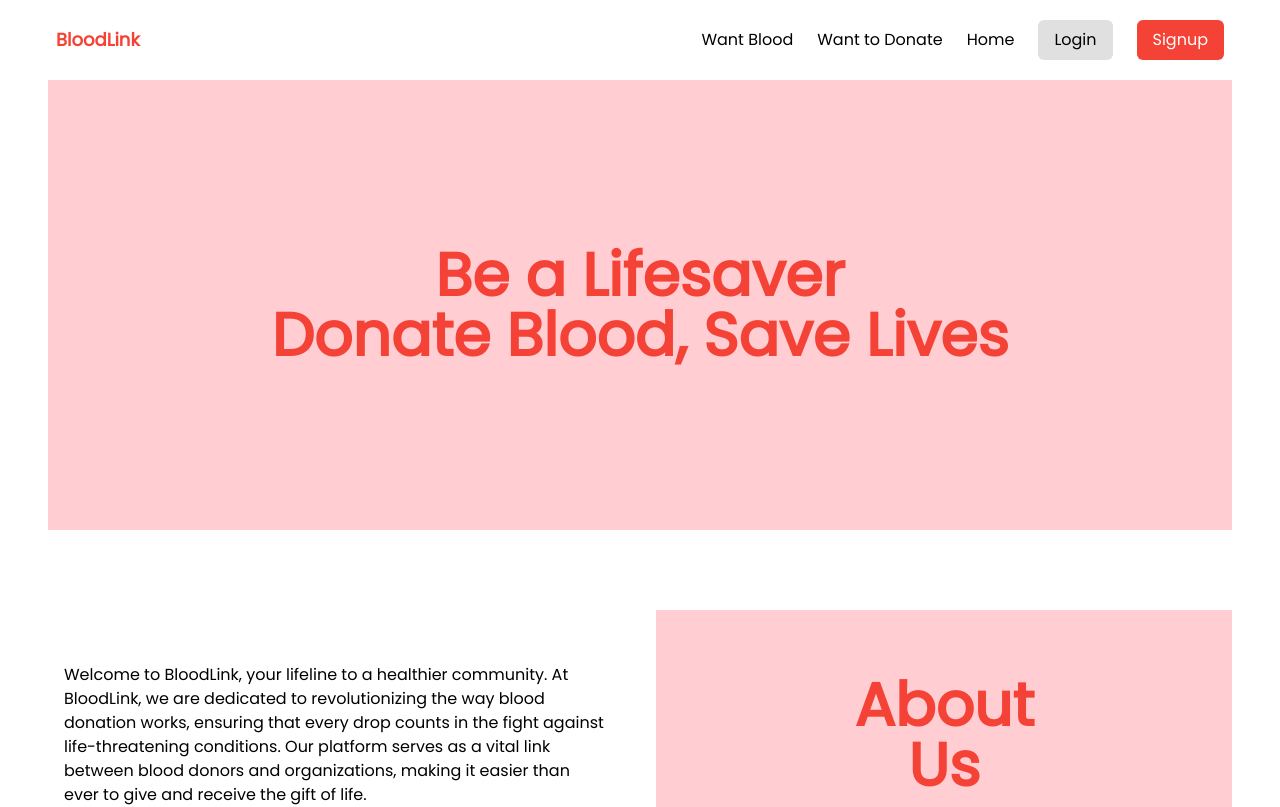
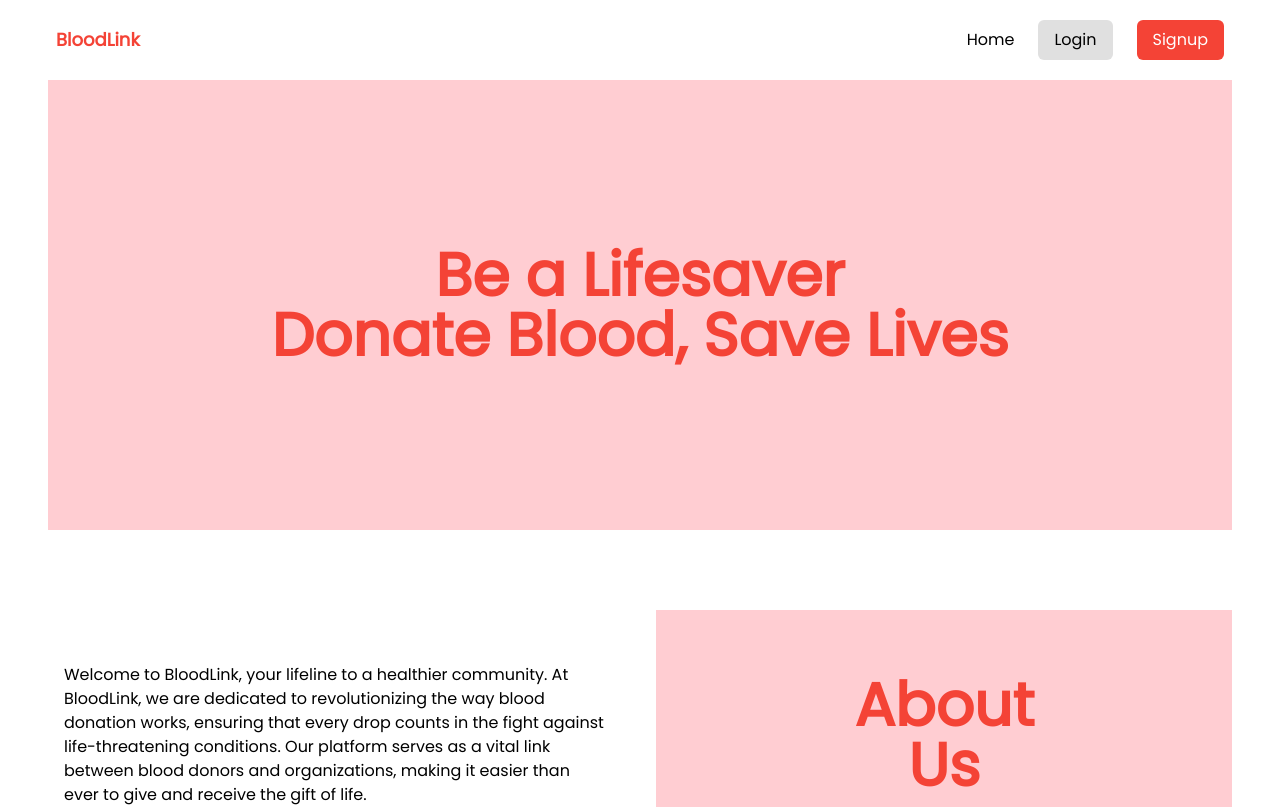
Before and after one commit to ShamsherCoder09/frontend-blood-link, a React (Vite) app: page / in a window 1280 px wide. Shown: the top 807 px of the page. Built offline with nearby package versions, Linux system fonts and the light colour scheme.

Commit message:
Add Redux

```diff
--- a/package.json
+++ b/package.json
@@ -11,10 +11,12 @@
   },
   "dependencies": {
     "@material-tailwind/react": "^2.1.9",
+    "@reduxjs/toolkit": "^2.2.1",
     "axios": "^1.6.7",
     "react": "^18.2.0",
     "react-dom": "^18.2.0",
     "react-icons": "^5.0.1",
+    "react-redux": "^9.1.0",
     "react-router-dom": "^6.22.1",
     "react-toastify": "^10.0.5"
   },
--- a/src/components/Header.jsx
+++ b/src/components/Header.jsx
@@ -1,64 +1,69 @@
 import React, { useState } from "react";
 import { CiMenuFries } from "react-icons/ci";
 import { Link } from "react-router-dom";
+import { useSelector, useDispatch } from "react-redux";
+import { removeUser } from "../reducers/userSlice";
+import {toast} from 'react-toastify'
+
 function Header() {
-  const [displayNav, setDisplayNav] = useState(false)
+  const dispatch = useDispatch();
+  const isAuthenticated = useSelector(state => state.isAuthenticated);
+  const [displayNav, setDisplayNav] = useState(false);
+  const handleLogOut = () => {
+    dispatch(removeUser())
+    toast.success("User Logout SuccesFully")
+  }
   const navItems = [
-    {
-      id: 1,
-      name: "Want Blood",
-      slug: 'wantBlood'
-    },
-    {
-      id: 2,
-      name: "Want to Donate",
-    },
-    {
-      id: 4,
-      name: "Home",
-      slug: '/'
-    },
+    { id: 1, name: "Want Blood", slug: 'wantBlood' },
+    { id: 2, name: "Want to Donate", slug: 'wantDonate' },
+    { id: 4, name: "Home", slug: '/' },
     {
       id: 5,
-      name: "Login",
+      name: isAuthenticated ? "Logout" : "Login",
       className: 'bg-gray-300 rounded-md hover:bg-gray-400 hover:text-black px-4 py-2',
-      slug: '/login'
+      slug: isAuthenticated ? '/' : '/login',
+      onClick: isAuthenticated ? handleLogOut : undefined
     },
     {
       id: 6,
-      name: "Signup",
+      name: isAuthenticated ? "Profile" : "Signup",
       className: 'bg-red-500 rounded-md text-white hover:bg-red-600 hover:text-white px-4 py-2',
-      slug: '/signup'
-    },
+      slug: isAuthenticated ? '/profile' : '/signup'
+    }
+  ];
 
-  ];
-  const navStyling = "hover:text-red-500 hover:scale-105 transition-all ease-in-out duration-200 cursor-pointer"
+  // Filter navItems based on authentication status
+  const filteredNavItems = isAuthenticated ? navItems : navItems.filter(item => !['wantBlood', 'wantDonate'].includes(item.slug));
+
+  const navStyling = "hover:text-red-500 hover:scale-105 transition-all ease-in-out duration-200 cursor-pointer";
+
   return (
-    <>
     <div className="px-2 flex justify-between items-center h-20 ">
       <div className=" text-red-500 font-bold text-lg">
         BloodLink {/* BLOODLINK Actual Logo Will Placed here */}
       </div>
       <ul className="hidden gap-6 items-center md:flex">
-          {navItems.map((item) => <Link to={item.slug} key={item.id}>
-            <li className={`cursor-pointer ${item.className} ${navStyling}`}>{item.name}</li>
-          </Link>)}
+        {filteredNavItems.map((item) => (
+          <Link to={item.slug} key={item.id}>
+            <li onClick={item.onClick} className={`cursor-pointer ${item.className} ${navStyling}`}>{item.name}</li>
+          </Link>
+        ))}
       </ul>
 
       <div className="md:hidden">
-        <div className="cursor-pointer" onClick={() => setDisplayNav(prev => !prev)}><CiMenuFries size={30}/></div>
-        {displayNav &&  <ul className="flex gap-6 absolute right-6 top-20 text-right flex-col bg-opacity-950 bg-gray-100 rounded-md p-4">
-        {navItems.map((item) => <Link to={item.slug} key={item.id}>
-            <li className={`cursor-pointer  ${navStyling}`}>{item.name}</li>
-          </Link>)}
-        </ul>
-
-        }
+        <div className="cursor-pointer" onClick={() => setDisplayNav(prev => !prev)}><CiMenuFries size={30} /></div>
+        {displayNav && (
+          <ul className="flex gap-6 absolute right-6 top-20 text-right flex-col bg-opacity-950 bg-gray-100 rounded-md p-4">
+            {filteredNavItems.map((item) => (
+              <Link to={item.slug} key={item.id}>
+                <li className={`cursor-pointer  ${navStyling}`}>{item.name}</li>
+              </Link>
+            ))}
+          </ul>
+        )}
       </div>
     </div>
-
-    </>
-  )
+  );
 }
 
 export default Header;
--- a/src/main.jsx
+++ b/src/main.jsx
@@ -3,11 +3,15 @@ import ReactDOM from 'react-dom/client'
 import App from './App.jsx'
 import './index.css'
 import { BrowserRouter } from 'react-router-dom'
+import { store } from './store/store.js'
+import {Provider} from 'react-redux'
 
 ReactDOM.createRoot(document.getElementById('root')).render(
   <React.StrictMode>
+    <Provider store={store}>
     <BrowserRouter>
-      <App />
+      <App  />
     </BrowserRouter>
+    </Provider>
   </React.StrictMode>,
 )
--- a/src/pages/Signup.jsx
+++ b/src/pages/Signup.jsx
@@ -5,9 +5,12 @@ import { useCity } from '../hooks/useCity';
 import { SignupMutation } from '../api/Auth';
 import { toast } from 'react-toastify';
 import { useNavigate } from 'react-router-dom';
+import { useDispatch,useSelector } from 'react-redux';
+import { addUser } from '../reducers/userSlice';
 
 function Signup() {
     const navigate = useNavigate();
+    const dispatch = useDispatch();
     const [stateData, setStateData] = useState([]);
     const [cities, setCities] = useState([]);
     const [stateCode, setStateCode] = useState("");
@@ -24,6 +27,12 @@ function Signup() {
         city: "",
         pincode: ""
     });
+    const isAuthenticated = useSelector(state => state.isAuthenticated);
+    useEffect(() => {
+        if (isAuthenticated) {
+            navigate('/');
+        }
+    }, [isAuthenticated, navigate]);
     useEffect(() => {
         const fetchData = async () => {
             const states = await useStates();
@@ -59,6 +68,7 @@ function Signup() {
         }
         if(res){
             toast.success(res?.data?.message)
+            dispatch(addUser({user: res?.data?.user}))
         }
         navigate('/')
 
--- /dev/null
+++ b/src/reducers/userSlice.js
@@ -0,0 +1,24 @@
+import { createSlice } from "@reduxjs/toolkit";
+
+const initialState = {
+    isAuthenticated: false,
+    user: {},
+}
+
+export const userSlice = createSlice({
+    name: 'user',
+    initialState,
+    reducers: {
+        addUser: (state, action) => {
+            state.isAuthenticated = true;
+            state.user = action.payload;
+        },
+        removeUser: (state) => {
+            state.isAuthenticated = false;
+            state.user = {};
+        }
+    }
+})
+
+export const { addUser, removeUser } = userSlice.actions;
+export default userSlice.reducer;
--- /dev/null
+++ b/src/store/store.js
@@ -0,0 +1,5 @@
+import {configureStore} from '@reduxjs/toolkit'
+import userReducer from '../reducers/userSlice'
+export const store = configureStore({
+    reducer: userReducer
+})
```
Also changed, not shown: 1 other file (tests, documents, lock files or other folders).
